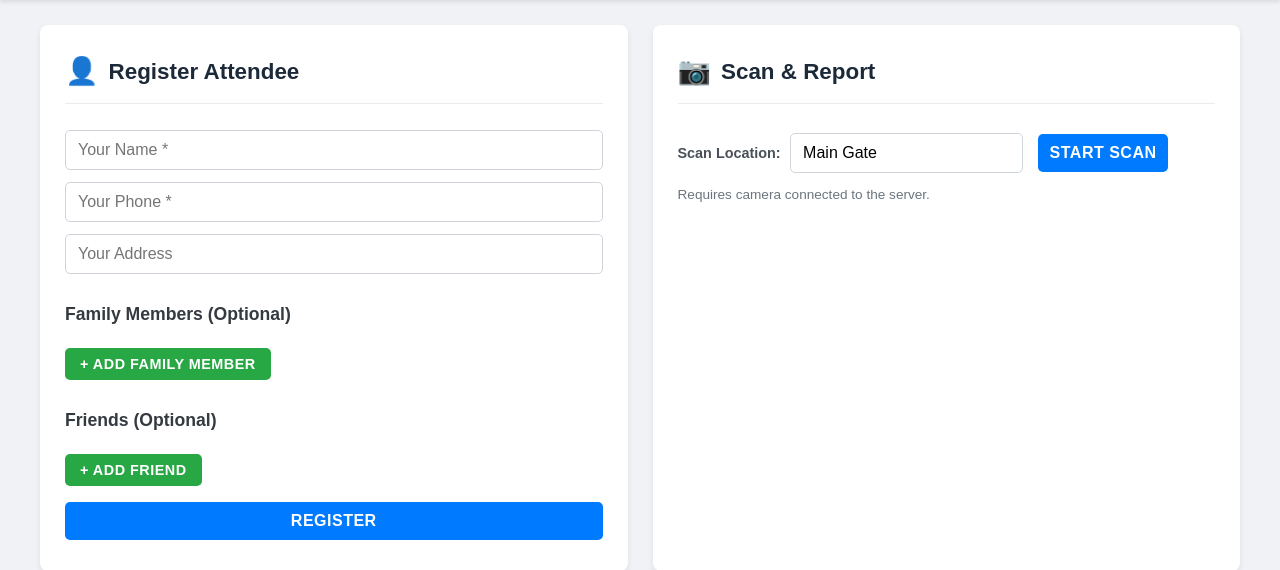
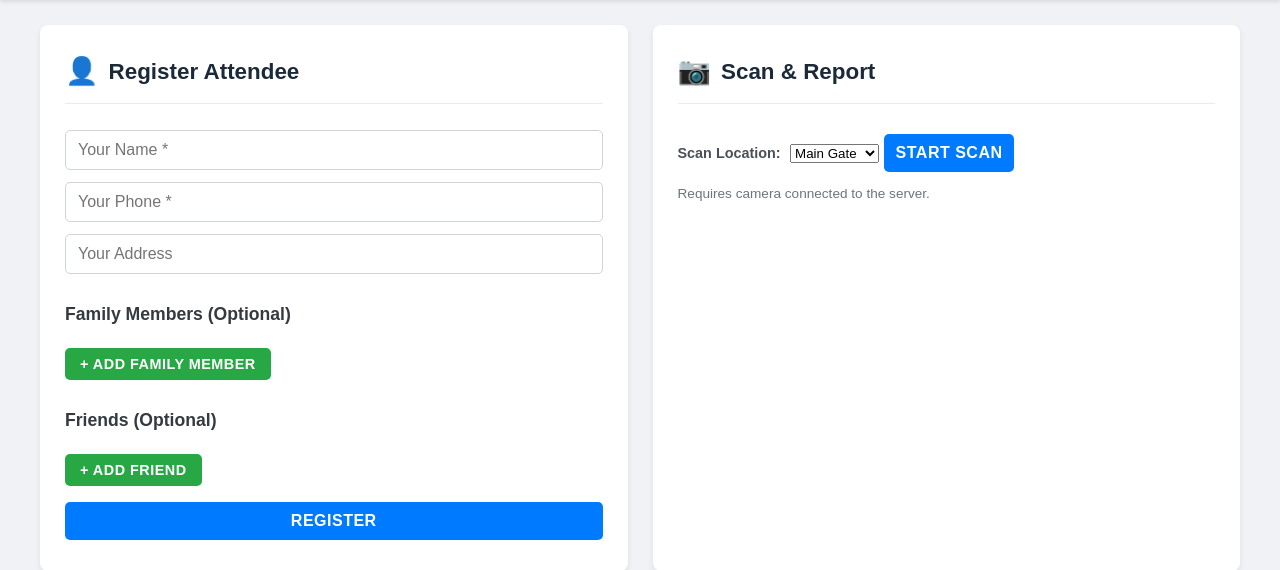
Before and after one commit to AtharSayed/TrackFlow, a Flask app: page / in a window 1280 px wide. Shown: the part 76-646 px from the top of the page. Run offline with Flask 3, Linux system fonts and the light colour scheme; some libraries are stand-ins or nearby versions.

Commit message:
Added options for scan location

```diff
--- a/templates/dashboard.html
+++ b/templates/dashboard.html
@@ -61,7 +61,12 @@
 
     <div class="scan-trigger-area">
         <label for="scan-location">Scan Location:</label>
-                <input type="text" id="scan-location" value="Main Gate">
+        <select id="scan-location">
+            <option>Main Gate</option>
+            <option>North Wing</option>
+            <option>Prayer Hall</option>
+            <option>Exit Gate</option>
+        </select>
         <button id="scan-button" class="action-btn">Start Scan</button>
         <p class="small-text">Requires camera connected to the server.</p>
         <div id="scan-feedback" class="feedback-message" style="display: none;"></div>
```
Lines whose indentation alone changed are shown as unchanged.
